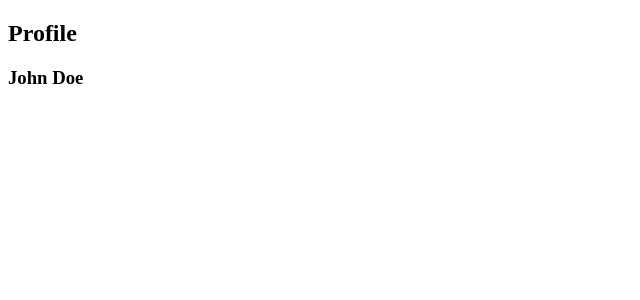
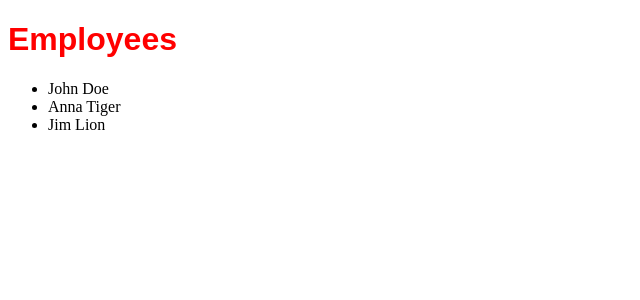
Before and after one commit to MaaikeBommerson/react-native, a React (Create React App) app: page / in a window 1280 px wide. Shown: the top 300 px of the page, without its empty margins (0-640 px from the left). Built offline with nearby package versions, Linux system fonts and the light colour scheme.

Commit message:
exercise (#11)

```diff
--- a/src/App.js
+++ b/src/App.js
@@ -1,18 +1,20 @@
 import './styles/App.css'
-import Profile from './components/Profile.js'
+import EmployeeList from './components/Employees'
 
 const App = () => {
 
-  const person = {
-        id: 1,
-        firstname: "John",
-        lastname: "Doe",
-        job: "Developer"
-  }
+  const employees= [
+    { id: 1, firstname: "John", lastname: "Doe", job: "Developer"},
+    { id: 2, firstname: "Anna", lastname: "Tiger", job: "Developer"},
+    { id: 3, firstname: "Jim", lastname: "Lion", job: "UX/UI"}
+  ]
 
   return(
       <div>
-        <Profile person={ person } />
+        <h1>Employees</h1>
+        <ul>
+           <EmployeeList employees={ employees } />
+        </ul>
       </div>
   )
 }
--- /dev/null
+++ b/src/components/Employees.js
@@ -0,0 +1,19 @@
+
+const EmployeeList = ({ employees }) => {
+
+    return(
+    <div>
+        {
+        employees.map((person, index) =>{
+        const name = `${ person.firstname } ${ person.lastname }`
+
+        return(
+            <li key={ index.toString() }>{ name }</li>
+        )
+        })
+    }
+    </div>
+    )
+}
+
+export default EmployeeList
```
